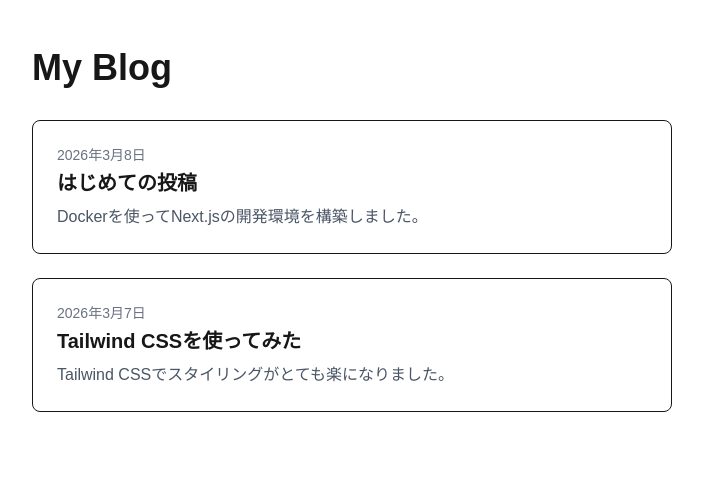
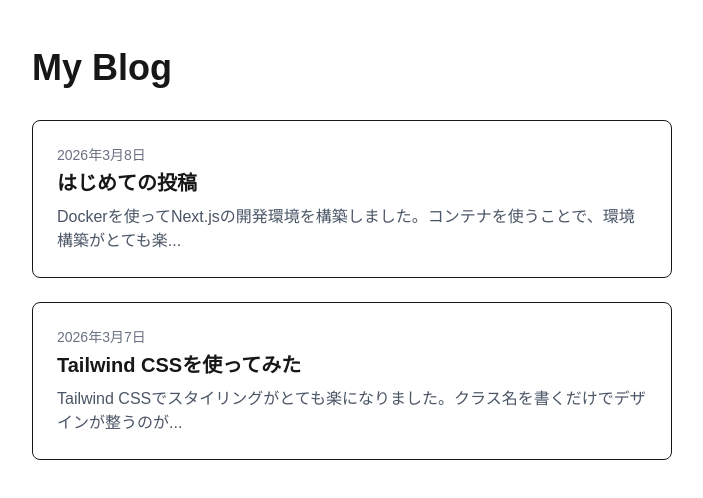
Before and after one commit to oromaminn5/my-next-app, a Next.js app: page / in a window 1280 px wide. Shown: the top 498 px of the page, without its empty margins (288-991 px from the left). Built offline with nearby package versions, Linux system fonts and the light colour scheme.

Commit message:
詳細ページを追加

```diff
--- a/app/page.tsx
+++ b/app/page.tsx
@@ -1,24 +1,25 @@
+import Link from "next/link";
+import { posts } from "@/lib/posts";
+
 export default function Home() {
   return (
     <main className="max-w-2xl mx-auto px-4 py-12">
       <h1 className="text-4xl font-bold mb-8">My Blog</h1>
       <ul className="space-y-6">
-        <li className="border rounded-lg p-6 hover:shadow-md transition">
-          <p className="text-sm text-gray-500 mb-1">2026年3月8日</p>
-          <h2 className="text-xl font-semibold mb-2">はじめての投稿</h2>
-          <p className="text-gray-600">
-            Dockerを使ってNext.jsの開発環境を構築しました。
-          </p>
-        </li>
-        <li className="border rounded-lg p-6 hover:shadow-md transition">
-          <p className="text-sm text-gray-500 mb-1">2026年3月7日</p>
-          <h2 className="text-xl font-semibold mb-2">
-            Tailwind CSSを使ってみた
-          </h2>
-          <p className="text-gray-600">
-            Tailwind CSSでスタイリングがとても楽になりました。
-          </p>
-        </li>
+        {posts.map((post) => (
+          <li
+            key={post.id}
+            className="border rounded-lg p-6 hover:shadow-md transition"
+          >
+            <p className="text-sm text-gray-500 mb-1">{post.date}</p>
+            <h2 className="text-xl font-semibold mb-2">
+              <Link href={`/posts/${post.id}`} className="hover:text-blue-500">
+                {post.title}
+              </Link>
+            </h2>
+            <p className="text-gray-600">{post.content.slice(0, 50)}...</p>
+          </li>
+        ))}
       </ul>
     </main>
   );
--- /dev/null
+++ b/app/posts/[id]/page.tsx
@@ -0,0 +1,26 @@
+import { posts } from "@/lib/posts";
+import Link from "next/link";
+
+type Props = {
+  params: Promise<{ id: string }>;
+};
+
+export default async function PostPage({ params }: Props) {
+  const { id } = await params;
+  const post = posts.find((p) => p.id === Number(id));
+
+  if (!post) {
+    return <p>記事が見つかりませんでした。</p>;
+  }
+
+  return (
+    <main className="max-w-2xl mx-auto px-4 py-12">
+      <Link href="/" className="text-blue-500 hover:underline mb-8 block">
+        ← トップに戻る
+      </Link>
+      <p className="text-sm text-gray-500 mb-2">{post.date}</p>
+      <h1 className="text-4xl font-bold mb-6">{post.title}</h1>
+      <p className="text-gray-700 leading-relaxed">{post.content}</p>
+    </main>
+  );
+}
--- /dev/null
+++ b/lib/posts.ts
@@ -0,0 +1,23 @@
+export type Post = {
+  id: number;
+  title: string;
+  date: string;
+  content: string;
+};
+
+export const posts: Post[] = [
+  {
+    id: 1,
+    title: "はじめての投稿",
+    date: "2026年3月8日",
+    content:
+      "Dockerを使ってNext.jsの開発環境を構築しました。コンテナを使うことで、環境構築がとても楽になりました。",
+  },
+  {
+    id: 2,
+    title: "Tailwind CSSを使ってみた",
+    date: "2026年3月7日",
+    content:
+      "Tailwind CSSでスタイリングがとても楽になりました。クラス名を書くだけでデザインが整うのが気に入っています。",
+  },
+];
```
